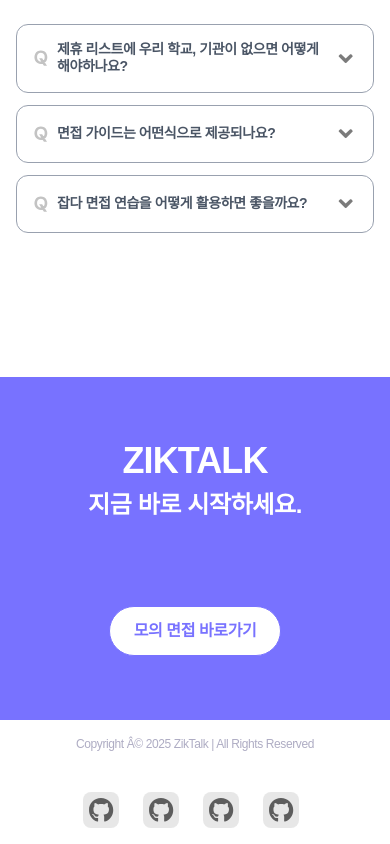
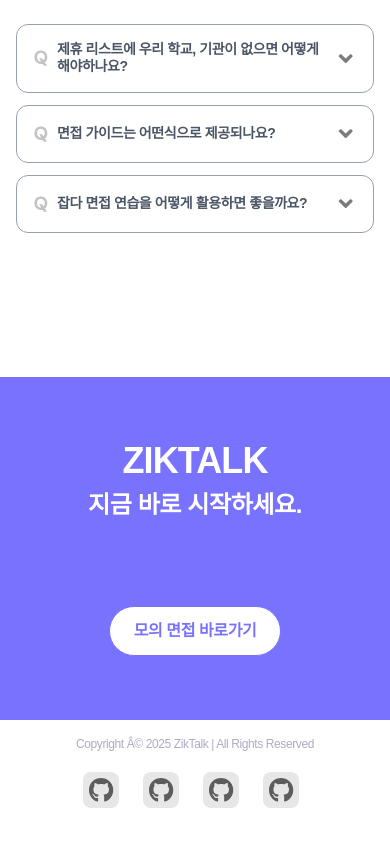
Before and after one commit to ko9612/ZikTalk, a React (Vite) app in the folder client/: page / in a window 390 px wide. Shown: the part 4551-5395 px from the top of the page. Built offline with nearby package versions, Linux system fonts and the light colour scheme.

Commit message:
feat: 페이지 라우팅 추가 설정, Header+Footer 반응형

```diff
--- a/client/src/components/common/Footer.jsx
+++ b/client/src/components/common/Footer.jsx
@@ -11,7 +11,7 @@ const Footer = () => {
   ];
   return (
     <footer>
-      <div className="mx-auto flex max-w-[1200px] flex-col items-center justify-between gap-10 px-6 py-4 text-center text-xs lg:flex-row lg:text-sm">
+      <div className="mx-auto flex max-w-[1200px] flex-col items-center justify-between gap-5 px-6 py-4 text-center text-xs lg:h-[160px] lg:flex-row lg:gap-10 lg:text-sm">
         <span className="text-zik-text/50">
           Copyright Â© 2025 ZikTalk | All Rights Reserved
         </span>
--- a/client/src/components/common/Header.jsx
+++ b/client/src/components/common/Header.jsx
@@ -19,7 +19,7 @@ const Header = () => {
           <ul className="flex items-center gap-3 sm:gap-5">
             <li>
               <Link
-                href="/interview"
+                to="/interview"
                 className="block text-sm font-medium md:text-base lg:text-lg"
               >
                 면접 연습
--- a/client/src/router/index.jsx
+++ b/client/src/router/index.jsx
@@ -8,10 +8,32 @@ const router = createBrowserRouter([
   {
     path: "/",
     element: <Layout />,
+    errorElement: "", // 여기에 에러 페이지 넣으면 됨
     children: [
       {
         path: "",
         element: <Landing />,
+      },
+      {
+        path: "/signup",
+        element: "",
+      },
+      {
+        path: "/signin",
+        element: "",
+      },
+      {
+        path: "/mypage",
+        element: "",
+        children: [
+          { path: "result-list", element: "" }, // element에 <ResultPage /> 이런식으로 페이지 넣으면 됨
+          { path: "bookmark", element: "" },
+          { path: "info", element: "" },
+        ],
+      },
+      {
+        path: "/interview-result/:resultId",
+        element: "",
       },
       {
         path: "/interview",
```
